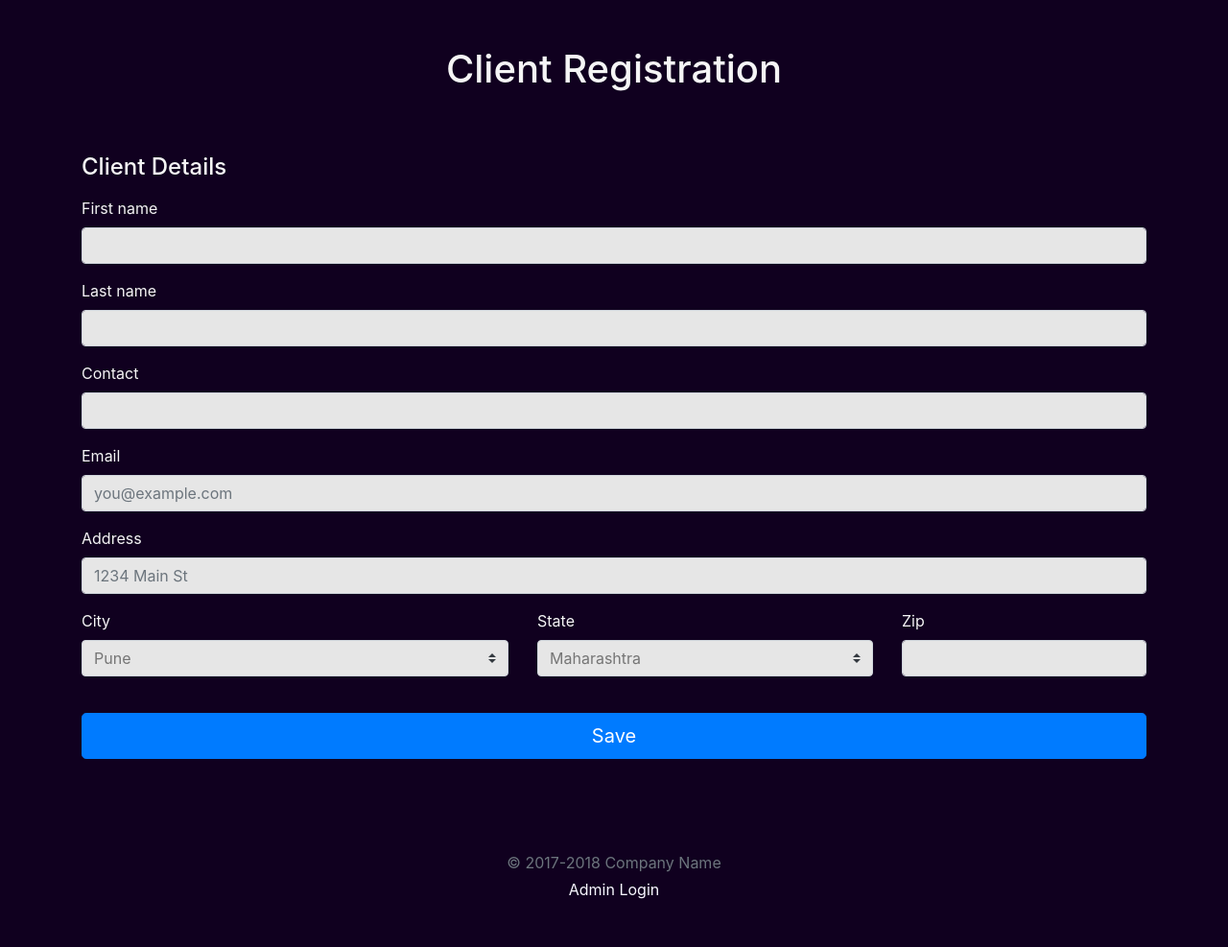
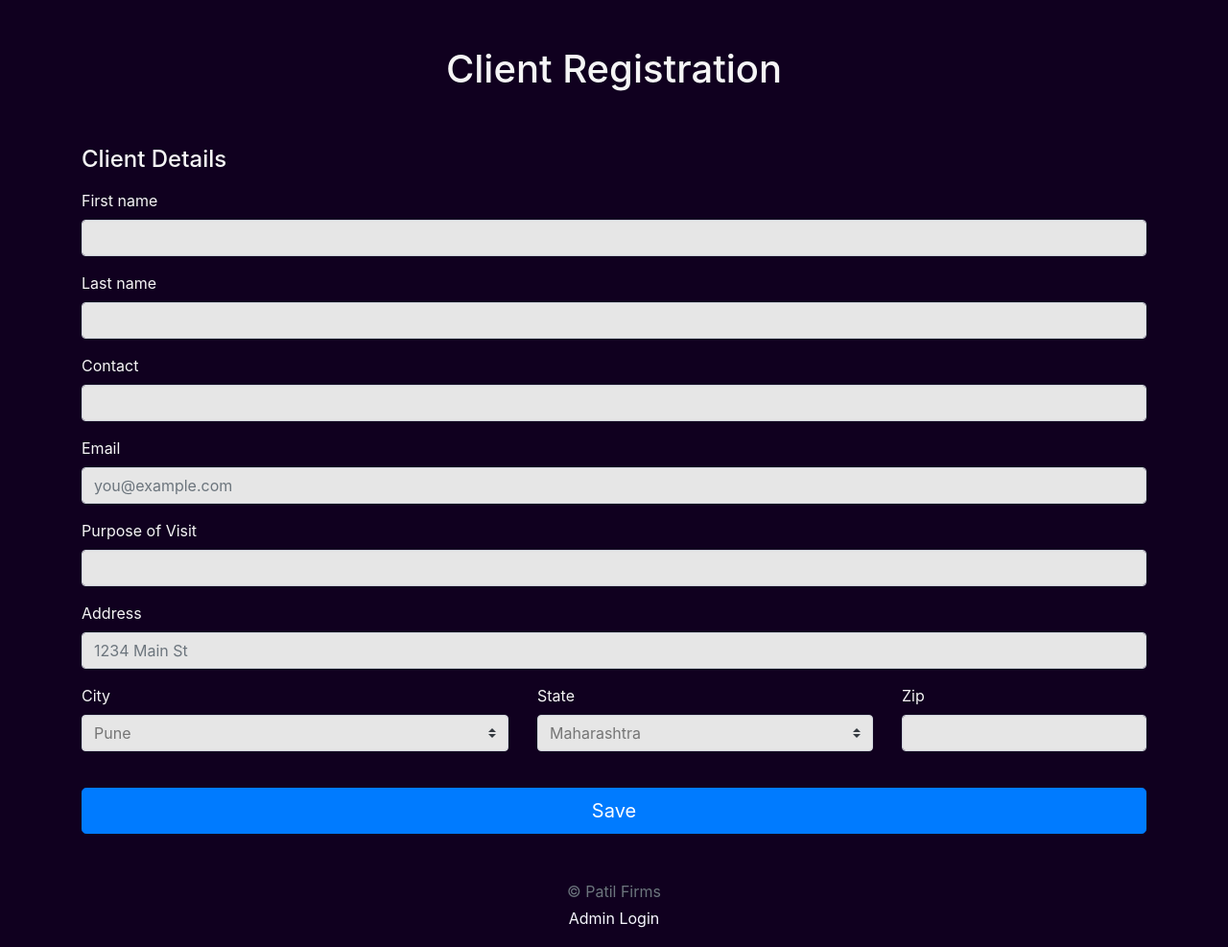
Before and after one commit to indrajeet3333/djangoproject, a Django app: page / in a window 1280 px wide. Shown: the whole page at 96% size. Run offline with Django 3.2, Linux system fonts and the light colour scheme; some libraries are stand-ins or nearby versions.

Commit message:
Fix Footer

```diff
--- a/patiladmin/templates/patiladmin/index.html
+++ b/patiladmin/templates/patiladmin/index.html
@@ -30,7 +30,6 @@
             <!--    <img class="d-block mx-auto mb-4" src="{% static 'appstatic/head.png' %}"
                     alt="" width="244" height="202"> -->
                 <h1>Client Registration</h1>
-                <p class="lead"> </p>
             </div>
             <h4 class="mb-3">Client Details</h4>
             <form class="needs-validation" novalidate>
@@ -60,11 +59,16 @@
                 </div>
 
                 <div class="mb-3">
-                    <label for="email">Email </label>
+                    <label for="email">Email</label>
                     <input type="email" class="form-control" id="email" placeholder="you@example.com">
                     <div class="invalid-feedback">
                         Please enter a valid email address for shipping updates.
                     </div>
+                </div>
+
+                <div class="mb-3">
+                    <label>Purpose of Visit</label>
+                    <input type="text" class="form-control" id="pVisit" placeholder="" value="" required>
                 </div>
 
                 <div class="mb-3">
@@ -103,8 +107,8 @@
         </div>
     </div>
 
-    <footer class="my-5 pt-5 text-muted text-center text-small">
-        <p class="mb-1">&copy; 2017-2018 Company Name</p>
+    <footer class="pt-5 text-muted text-center text-small">
+        <p class="mb-1">&copy; Patil Firms</p>
         <ul class="list-inline">
             <li class="list-inline-item"><a href="/admin" style="color:ghostwhite">Admin Login</a></li>
         </ul>
```
